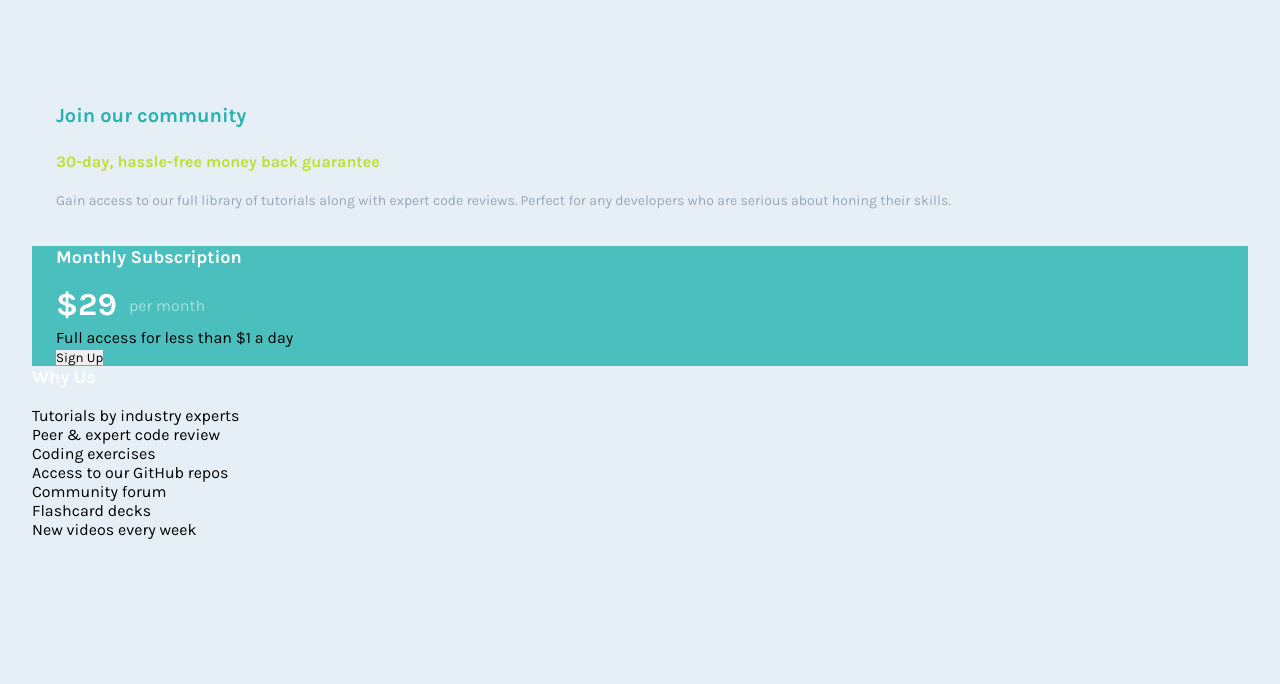
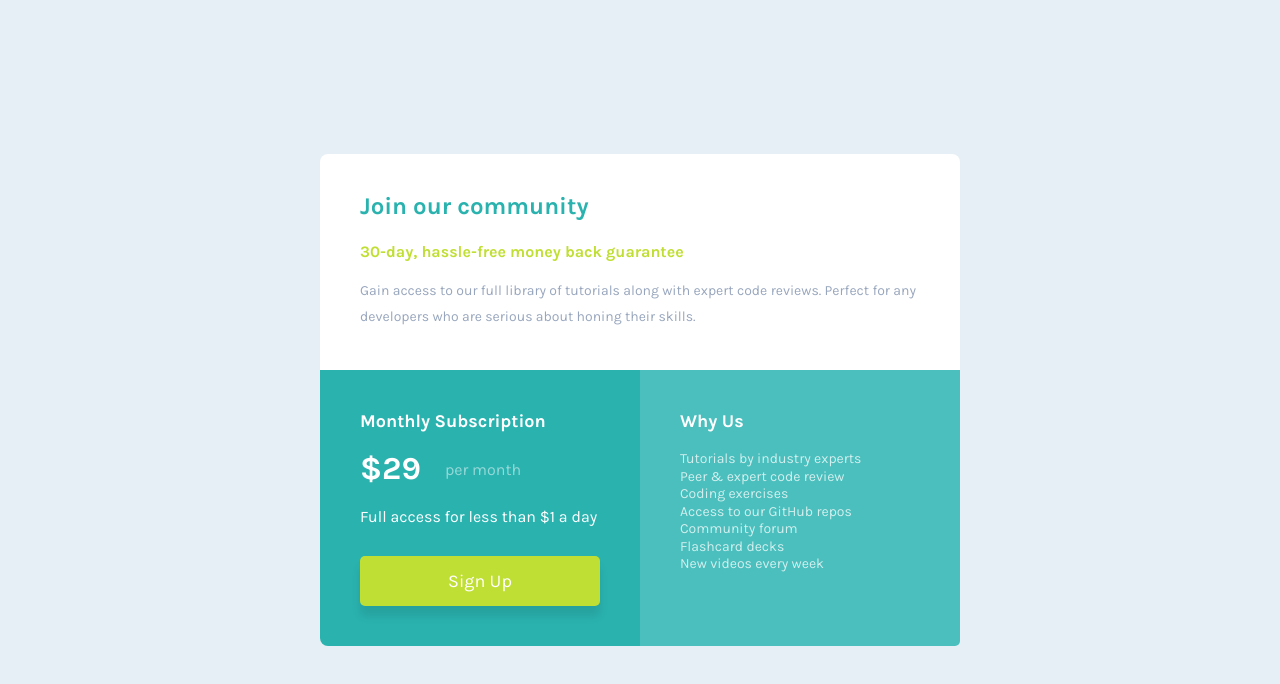
Before and after one commit to nicole-santana/Price, a plain HTML site: page index.html in a window 1280 px wide. Drawn offline with Linux system fonts and the light colour scheme.

Commit message:
TERMINEI

```diff
--- a/css/main.css
+++ b/css/main.css
@@ -21,11 +21,12 @@
     padding-bottom: 2rem;
     border-top-left-radius:  5px;
     border-top-right-radius: 5px;
+    background-color: var(--white);
 }
 
 .esquerda  {
-    background: var(--light-cyan);
-    padding-inline: 1.5rem;
+    background: var(--cyan);
+    padding: 1.5rem;
 
 }
 
@@ -47,5 +48,41 @@
 .esquerda div {
     display: flex;
     align-items: center;
-    margin-bottom: 0.25rem;
+    margin-bottom: 1rem;
+    gap: 0.75rem;
 }
+
+/* parágrafo direto da div */
+.esquerda>p {
+    color: var(--white);
+    line-height: 1.625rem;
+    margin-bottom: 1.625rem;
+
+}
+
+.esquerda button {
+    padding-top: 1rem;
+    padding-bottom: 1rem;
+    width: 100%;
+    color: var(--white);
+    font-size: 1.125rem;
+    line-height: 1.125rem;
+    border: none;
+    background-color: var(--bright-yellow);
+    border-radius: 5px;
+    box-shadow: 0px 10px 10px rgba(0, 0, 0, 0.0973011);
+}
+
+.direita {
+    background-color: var(--light-cyan);
+    padding: 1.5rem;
+    border-bottom-right-radius: 5px;
+    border-bottom-left-radius: 5px;
+}
+
+.direita p {
+    line-height: 1.25;
+    font-size: 0.875rem;
+    color: var(--white);
+    opacity: 0.75;
+}
--- /dev/null
+++ b/css/reponsivity.css
@@ -0,0 +1,53 @@
+@media (min-width:650px) {
+    .inferior {
+        display: flex;
+    }
+
+    .esquerda ,
+    .direita {
+        width: 100%;
+        padding: 2.5rem;
+    }
+
+    main{
+        max-width: 40rem;
+        padding: 0%;
+
+        /* Coloque o main no centro da horizontal e da vertical */
+    }
+
+    body {
+        min-height: 100vh;
+        display: flex;
+        justify-content: center;
+        align-items: center;
+
+    }
+
+    .superior {
+        border-top-left-radius: 8px;
+        border-top-right-radius: 8px;
+        padding: 2.5rem;
+    }
+
+    h1 {
+        font-size: 1.5rem;
+    }
+
+    .superior p::first-child {
+        font-size: 1.125rem;
+    }
+
+    .superior p::last-child {
+        font-size: 1rem;
+    }
+
+    .esquerda {
+        border-bottom-left-radius: 8px;
+    }
+
+    .direita {
+        border-bottom-left-radius: 0;
+        break-before: 8px;
+    }
+}
--- a/style.css
+++ b/style.css
@@ -3,3 +3,5 @@
 @import './css/global.css';
 
 @import './css/main.css';
+
+@import './css/reponsivity.css';
```
Also changed, not shown: index.html (line endings or trailing spaces).
